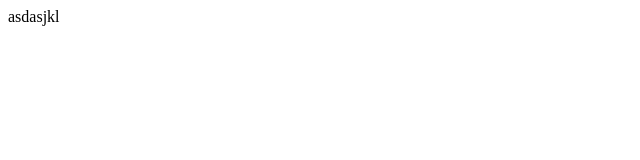
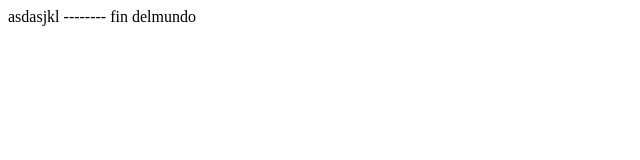
Before and after one commit to JimenezCarmona8063/html, a plain HTML site: page index.html in a window 1280 px wide. Shown: the whole page, without its empty margins (0-640 px from the left). Drawn offline with Linux system fonts and the light colour scheme.

Commit message:
segunda version

```diff
--- a/index.html
+++ b/index.html
@@ -1,6 +1,8 @@
 <html>
-<head><title>asdasfd</title></head>
-<body>
-asdasjkl
-</body>
+	<head><title>asdasfd</title></head>
+	<body>
+	asdasjkl
+	--------
+	fin delmundo
+	</body>
 </html>
```
